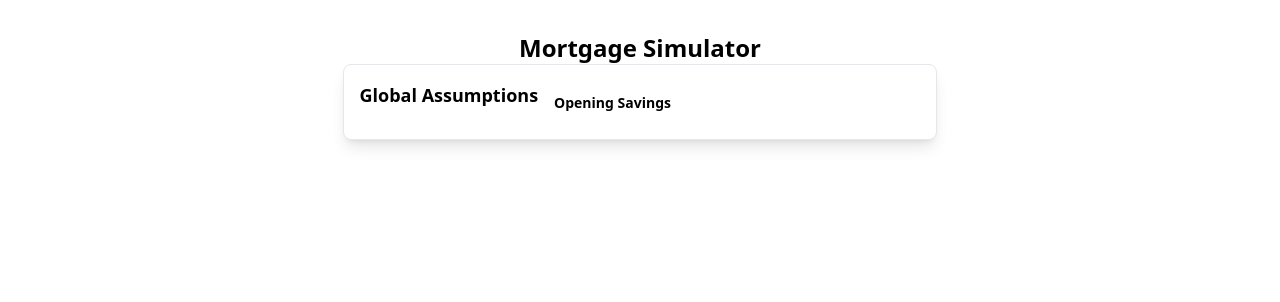
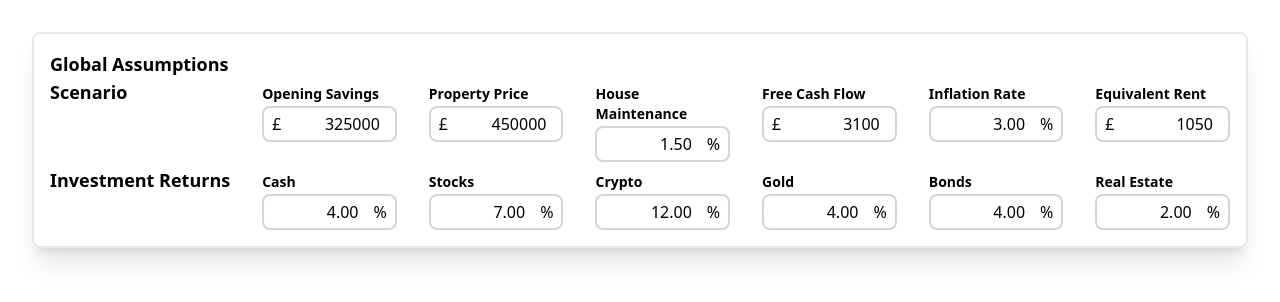
Before and after one commit to jnterry/mortgage-sim, a React (Vite) app: page / in a window 1280 px wide. Shown: the top 302 px of the page. Built offline with nearby package versions, Linux system fonts and the light colour scheme.

Commit message:
Add form for global assumptions

```diff
--- a/package.json
+++ b/package.json
@@ -25,6 +25,7 @@
     "eslint-plugin-react-hooks": "^7.0.1",
     "eslint-plugin-react-refresh": "^0.4.24",
     "globals": "^16.5.0",
+    "prettier": "^3.7.4",
     "typescript": "~5.9.3",
     "typescript-eslint": "^8.46.4",
     "vite": "npm:rolldown-vite@7.2.5"
--- /dev/null
+++ b/prettier.config.js
@@ -0,0 +1,13 @@
+module.exports = {
+  trailingComma: 'es5',
+  semi: true,
+  singleQuote: true,
+	tabWidth: 2,
+	useTabs: true,
+	bracketSpacing: true,
+	arrowParens: 'always',
+	bracketSameLine: false,
+	jsxBracketSameLine: false,
+	jsxSingleQuote: false,
+	jsxBracketSameLine: false,
+}
--- a/src/App.css
+++ b/src/App.css
@@ -1,6 +1,4 @@
 #root {
-  max-width: 1280px;
   margin: 0 auto;
-  padding: 2rem;
-  text-align: center;
+	padding: 2rem;
 }
--- a/src/App.jsx
+++ b/src/App.jsx
@@ -1,56 +1,75 @@
 import './App.css'
 import React from 'react'
-import { Field, InputNumber } from './components/UI'
+import { InputNumber, InputPercent, LiveForm } from './components/UI'
 
 function App() {
-	const [ ga, setGa ] = React.useState({
-		openingSavings: 0,
-		propertyPrice: 0,
-		freeCashFlow: 0,
-		equivalentRent: 0,
-		cashReturn: 0,
+	const [ga, setGa] = React.useState({
+		openingSavings: 325000,
+		propertyPrice: 450000,
+		freeCashFlow: 3100,
+		equivalentRent: 1050,
 		expectedReturns: {
-			cash: 0,
-			stocks: 0,
-			crypto: 0,
-			gold: 0,
-			bonds: 0,
-			realEstate: 0,
+			cash: 0.04,
+			stocks: 0.07,
+			crypto: 0.12,
+			gold: 0.04,
+			bonds: 0.04,
+			realEstate: 0.02,
 		},
-		inflationRate: 0,
-		houseMaintenancePercentage: 0,
-		simulationYears: 0,
+		inflationRate: 0.03,
+		houseMaintenancePercentage: 0.015,
+		simulationYears: 40,
 	})
 
 	return (
 		<main>
-			<h1 className="text-2xl font-bold">Mortgage Simulator</h1>
-
-
-	<Card>
-			<GlobalAssumptionsForm ga={ga} setGa={setGa} />
-</Card>
+			<Card className="max-w-[1400px] mx-auto">
+				<GlobalAssumptionsForm ga={ga} setGa={setGa} />
+			</Card>
 		</main>
 	)
 }
 
-function Card({ children }) {
+function Card({ children, className = '' }) {
 	return (
-		<div className="p-4 bg-white rounded-lg shadow-lg border border-gray-200 max-w-prose mx-auto">
+		<div className={`p-4 bg-white rounded-lg shadow-xl border border-gray-200 border-2 ${className}`}>
 			{children}
 		</div>
 	)
 }
 
 function GlobalAssumptionsForm({ ga, setGa }) {
-  return (
-		<div className="flex flex-row gap-4">
+	return (
+		<div className="">
 			<h2 className="text-lg font-bold">Global Assumptions</h2>
-			<Field label="Opening Savings" input={{
-				Tag: InputNumber,
-				value: ga.openingSavings,
-				setValue: (value) => setGa({ ...ga, openingSavings: value }),
-			}} />
+			<LiveForm
+				value={ga}
+				setValue={setGa}
+				className="grid grid-cols-7 gap-x-8 gap-y-1"
+				style={{
+					gridTemplateColumns: 'auto repeat(6, 1fr)',
+				}}
+			>
+
+				<h3 className="text-lg font-bold">Scenario</h3>
+
+				<LiveForm.Field name="openingSavings" label="Opening Savings" input={{ Tag: InputNumber, prefix: '£' }} />
+				<LiveForm.Field name="propertyPrice" label="Property Price" input={{ Tag: InputNumber, prefix: '£' }} />
+				<LiveForm.Field name="houseMaintenancePercentage" label="House Maintenance" input={{ Tag: InputPercent }} />
+				<LiveForm.Field name="freeCashFlow" label="Free Cash Flow" input={{ Tag: InputNumber, prefix: '£' }} />
+				<LiveForm.Field name="inflationRate" label="Inflation Rate" input={{ Tag: InputPercent }} />
+				<LiveForm.Field name="equivalentRent" label="Equivalent Rent" input={{ Tag: InputNumber, prefix: '£' }} />
+
+				<h3 className="text-lg font-bold">Investment Returns</h3>
+				<LiveForm.SubObject name="expectedReturns">
+					<LiveForm.Field name="cash" label="Cash" input={{ Tag: InputPercent }} />
+					<LiveForm.Field name="stocks" label="Stocks" input={{ Tag: InputPercent }} />
+					<LiveForm.Field name="crypto" label="Crypto" input={{ Tag: InputPercent }} />
+					<LiveForm.Field name="gold" label="Gold" input={{ Tag: InputPercent }} />
+					<LiveForm.Field name="bonds" label="Bonds" input={{ Tag: InputPercent }} />
+					<LiveForm.Field name="realEstate" label="Real Estate" input={{ Tag: InputPercent }} />
+				</LiveForm.SubObject>
+			</LiveForm >
 		</div>
 	)
 }
--- a/src/components/UI/Field.jsx
+++ b/src/components/UI/Field.jsx
@@ -69,8 +69,8 @@ export default function Field({
 	}
 
 	return (
-    <label id={id} htmlFor={id} className={`block mt-1.5 sm:mt-3 ${className}`}>
-      <div className="block mb-1 sm:mb-2.5 text-sm font-[700] text-light-900 font-lato flex justify-start items-center gap-2">
+		<label id={id} htmlFor={id} className={`block mt-1.5 ${className}`}>
+			<div className="block mb-[2px] text-sm font-[700] text-light-900 font-lato flex justify-start items-center gap-2">
 				{label} <div className="flex-grow" /> {errorContent} {clearElm}
 			</div>
 			<div>{children}</div>
--- a/src/components/UI/Input/Number.jsx
+++ b/src/components/UI/Input/Number.jsx
@@ -75,6 +75,7 @@ export function InputNumber({
 				e.currentTarget.blur()
 			}}
 			type="number"
+			className="text-right"
 			{...rest}
 			value={displayedValue ?? formatValue({ value, fixedDp })}
 			setValue={_setValue}
@@ -157,3 +158,81 @@ export function InputBasisPoints({ value, setValue, ...rest }) {
 		/>
 	)
 }
+
+function formatPercent({ value, dp }) {
+	if (typeof value === 'number') {
+		const percentValue = value * 100
+		if (dp !== undefined) {
+			return percentValue.toFixed(dp)
+		} else {
+			return percentValue.toString()
+		}
+	} else if (typeof value === 'string') {
+		return value
+	} else {
+		return ''
+	}
+}
+
+/**
+ * Number input whose value is a decimal (e.g., 0.01) but displays as a percentage (e.g., 1).
+ *
+ * @param {number} dp - Number of decimal places to display (optional)
+ * @param {number|null} value - The decimal value (0.01 = 1%)
+ * @param {function} setValue - Callback to set the decimal value
+ */
+export function InputPercent({ value, setValue, dp = 2, ...rest }) {
+	const [displayedValue, setDisplayedValue] = React.useState(() =>
+		formatPercent({ value, dp })
+	)
+
+	function _setValue(value) {
+		setDisplayedValue(value)
+		if (value.match(/^\s*$/)) {
+			setValue(null)
+		} else {
+			let parsed = parseFloat(value)
+			if (isNaN(parsed)) {
+				setValue(null)
+			} else {
+				// Convert from percentage to decimal
+				const decimalValue = parsed / 100
+				if (dp !== undefined) {
+					// Round to the appropriate precision
+					let mult = Math.pow(10, dp + 2) // +2 because we divide by 100
+					setValue(Math.round(decimalValue * mult) / mult)
+				} else {
+					setValue(decimalValue)
+				}
+			}
+		}
+	}
+
+	const refFocus = React.useRef(false)
+	React.useEffect(() => {
+		if (refFocus.current) return
+		setDisplayedValue(formatPercent({ value, dp }))
+	}, [value, dp])
+
+	return (
+		<InputText
+			onFocus={() => {
+				refFocus.current = true
+			}}
+			onBlur={() => {
+				refFocus.current = false
+				setDisplayedValue(null)
+			}}
+			onWheel={(e) => {
+				e.currentTarget.blur()
+			}}
+			type="number"
+			className="text-right"
+			suffix="%"
+			step={dp === 0 ? '1' : '0.1'}
+			{...rest}
+			value={displayedValue ?? formatPercent({ value, dp })}
+			setValue={_setValue}
+		/>
+	)
+}
--- a/src/components/UI/Input/Text.jsx
+++ b/src/components/UI/Input/Text.jsx
@@ -29,12 +29,13 @@ const InputText = React.forwardRef(
 			error,
 			className = '',
 			containerClassName = '',
-      children,
 			value,
 			style = {},
 			readOnly,
 			size = 'base',
 			darkPlaceholder = false,
+			prefix,
+			suffix,
 			...rest
 		},
 		ref
@@ -48,7 +49,7 @@ const InputText = React.forwardRef(
 			classes += 'placeholder:text-light-500'
 		}
 		classes +=
-      ' placeholder:text-sm text-base border border-light-200 text-light-900 rounded-27xl focus:ring-primary-600 focus:border-primary-600 block w-full px-[10px] disabled:text-black'
+			' placeholder:text-sm text-base text-light-900 focus:outline-none block w-full disabled:text-black'
 
 		// Add in extra classes for error indication, or if user is passing in a className prop
 		if (error) {
@@ -63,14 +64,15 @@ const InputText = React.forwardRef(
 		classes += ' ' + className
 
 		const sizeClasses = {
-      base: 'h-[42px] py-[8px] py-[10px]',
-      sm: 'h-[32px] py-[3px] py-[6px]',
+			base: 'h-[32px] py-[4px] ',
+			sm: 'h-[24px] py-[2px]',
 		}[size]
 		classes += ' ' + sizeClasses
 
 		return (
-      <div className={`relative ${containerClassName}`}>
-        {error && <span className="text-error-500">⚠</span>}
+			<div className={`relative flex flex-row items-center gap-0 border-gray-300 hover:not-focus-within:border-gray-500 focus-within:border-gray-900 border-2 rounded-lg focus-within:border-primary-600 g ${containerClassName}`}>
+				{error && <div className="text-error-500 px-2">⚠</div>}
+				{prefix && <div className="pl-2">{prefix}</div>}
 				<input
 					ref={ref}
 					style={style}
@@ -86,7 +88,7 @@ const InputText = React.forwardRef(
 					readOnly={readOnly}
 					{...rest}
 				/>
-        {children}
+				{suffix && <div className="pr-2">{suffix}</div>}
 			</div>
 		)
 	}
--- /dev/null
+++ b/src/components/UI/LiveForm.jsx
@@ -0,0 +1,59 @@
+import React from 'react';
+import Field from './Field';
+
+const Context = React.createContext();
+
+export default function LiveForm({
+	value,
+	setValue,
+	...rest
+}) {
+
+	const ctx = {
+		value,
+		setValue,
+	}
+
+	return (
+		<Context.Provider value={ctx}>
+			<form {...rest} onSubmit={() => { }}>
+			</form>
+		</Context.Provider>
+	)
+}
+
+function LiveField({ name, input, ...rest }) {
+	const ctx = React.useContext(Context);
+
+	const { Tag, ...inputProps } = input
+
+	return (
+		<Field {...rest}>
+			<Tag
+				{...inputProps}
+				value={ctx.value[name]}
+				setValue={(arg) => ctx.setValue(old => ({ ...old, [name]: typeof arg === 'function' ? arg(old[name]) : arg }))}
+			/>
+		</Field>
+	)
+}
+LiveForm.Field = LiveField;
+
+function SubObject({ name, children }) {
+	const parentCtx = React.useContext(Context);
+
+	const ctx = React.useMemo(() => {
+		return {
+			value: parentCtx.value?.[name] || null,
+			setValue: (arg) => parentCtx.setValue(old => ({ ...old, [name]: typeof arg === 'function' ? arg(old[name] || {}) : arg })),
+		}
+	}, [name, parentCtx.value, parentCtx.setValue])
+
+
+	return (
+		<Context.Provider value={ctx}>
+			{children}
+		</Context.Provider>
+	)
+}
+LiveForm.SubObject = SubObject;
--- a/src/components/UI/index.jsx
+++ b/src/components/UI/index.jsx
@@ -1,3 +1,4 @@
 export { default as Field } from './Field'
 export { default as InputText } from './Input/Text'
-export { InputNumber, InputPence, InputBasisPoints } from './Input/Number'
+export { InputNumber, InputPence, InputBasisPoints, InputPercent } from './Input/Number'
+export { default as LiveForm } from './LiveForm'
```
Also changed, not shown: src/main.tsx (line endings or trailing spaces), 1 other file (tests, documents, lock files or other folders). Lines whose indentation alone changed are shown as unchanged.
